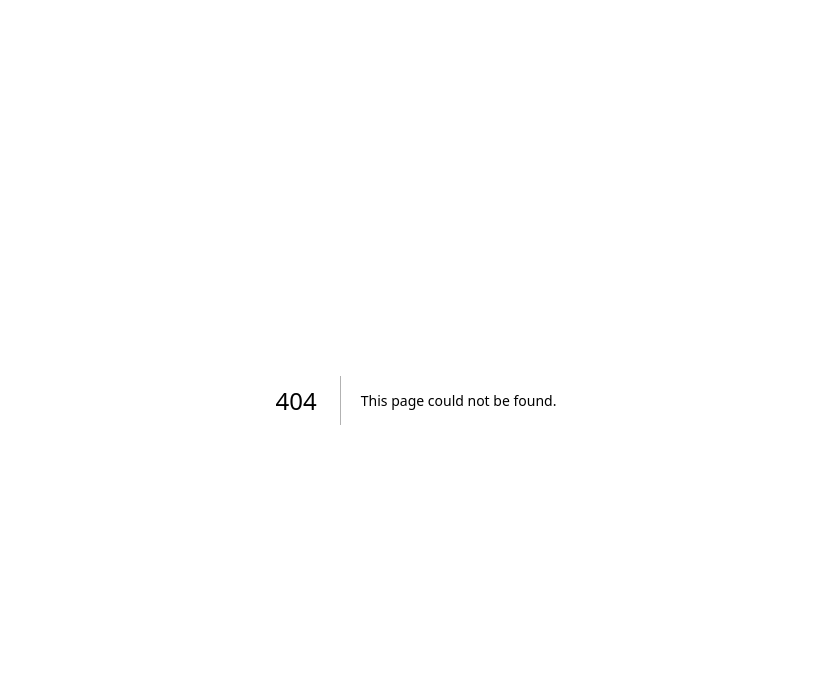
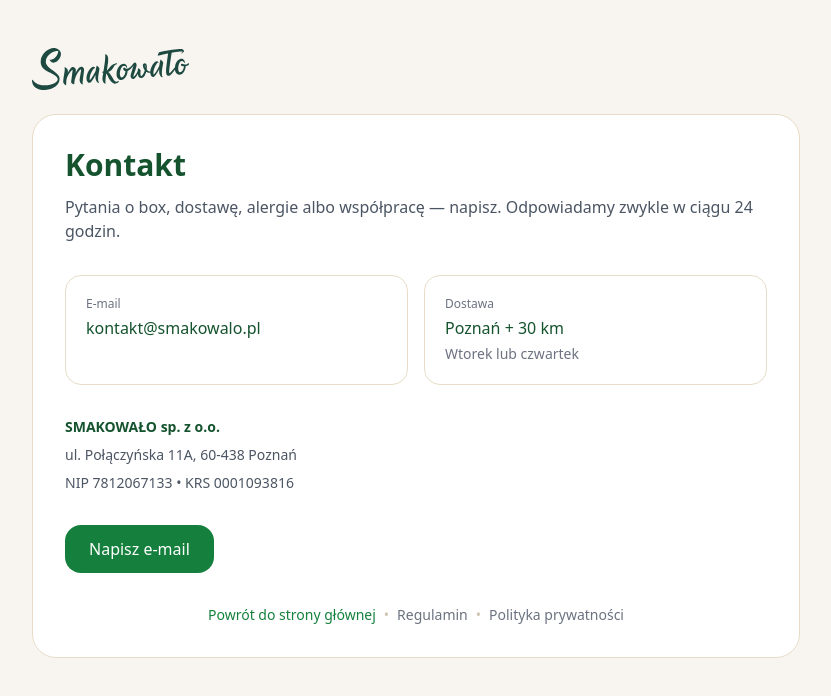
Before and after one commit to greggw84/smakowalo_2026, a Next.js app: page /kontakt in a window 1280 px wide. Before the commit this address had no page. Shown: the top 696 px of the page, without its empty margins (224-1055 px from the left). Built offline with nearby package versions, Linux system fonts and the light colour scheme.

Commit message:
fix: add /kontakt so the footer link no longer 404s

```diff
--- /dev/null
+++ b/app/kontakt/page.tsx
@@ -0,0 +1,57 @@
+'use client';
+
+import Link from 'next/link';
+import Logo from '@/components/Logo';
+
+export default function Kontakt() {
+  return (
+    <div className="min-h-screen bg-[#f8f5f0] py-12 px-6">
+      <div className="max-w-3xl mx-auto mb-6">
+        <Link href="/"><Logo width={168} height={42} /></Link>
+      </div>
+
+      <div className="max-w-3xl mx-auto bg-white rounded-3xl p-8 border border-[#e8dcc8]">
+        <h1 className="text-3xl font-semibold text-[#14532d] mb-3">Kontakt</h1>
+        <p className="text-[#4b5563] mb-8">
+          Pytania o box, dostawę, alergie albo współpracę — napisz. Odpowiadamy zwykle w ciągu 24 godzin.
+        </p>
+
+        <div className="grid sm:grid-cols-2 gap-4 mb-8">
+          <a
+            href="mailto:kontakt@smakowalo.pl"
+            className="block border border-[#e8dcc8] rounded-2xl p-5 hover:border-[#15803d]"
+          >
+            <div className="text-xs text-[#6b7280] mb-1">E-mail</div>
+            <div className="font-medium text-[#14532d]">kontakt@smakowalo.pl</div>
+          </a>
+          <div className="border border-[#e8dcc8] rounded-2xl p-5">
+            <div className="text-xs text-[#6b7280] mb-1">Dostawa</div>
+            <div className="font-medium text-[#14532d]">Poznań + 30 km</div>
+            <div className="text-sm text-[#6b7280] mt-1">Wtorek lub czwartek</div>
+          </div>
+        </div>
+
+        <div className="text-[#4b5563] space-y-2 text-sm mb-8">
+          <p className="font-semibold text-[#14532d]">SMAKOWAŁO sp. z o.o.</p>
+          <p>ul. Połączyńska 11A, 60-438 Poznań</p>
+          <p>NIP 7812067133 • KRS 0001093816</p>
+        </div>
+
+        <a
+          href="mailto:kontakt@smakowalo.pl?subject=Wiadomość%20ze%20strony%20Smakowało"
+          className="inline-flex items-center justify-center bg-[#15803d] hover:bg-[#166534] text-white font-medium px-6 py-3 rounded-2xl"
+        >
+          Napisz e-mail
+        </a>
+
+        <div className="mt-8 text-center text-sm">
+          <Link href="/" className="text-[#15803d] hover:underline">Powrót do strony głównej</Link>
+          <span className="text-[#d1c4b0] mx-2">•</span>
+          <Link href="/regulamin" className="text-[#6b7280] hover:text-[#15803d]">Regulamin</Link>
+          <span className="text-[#d1c4b0] mx-2">•</span>
+          <Link href="/polityka-prywatnosci" className="text-[#6b7280] hover:text-[#15803d]">Polityka prywatności</Link>
+        </div>
+      </div>
+    </div>
+  );
+}
```
